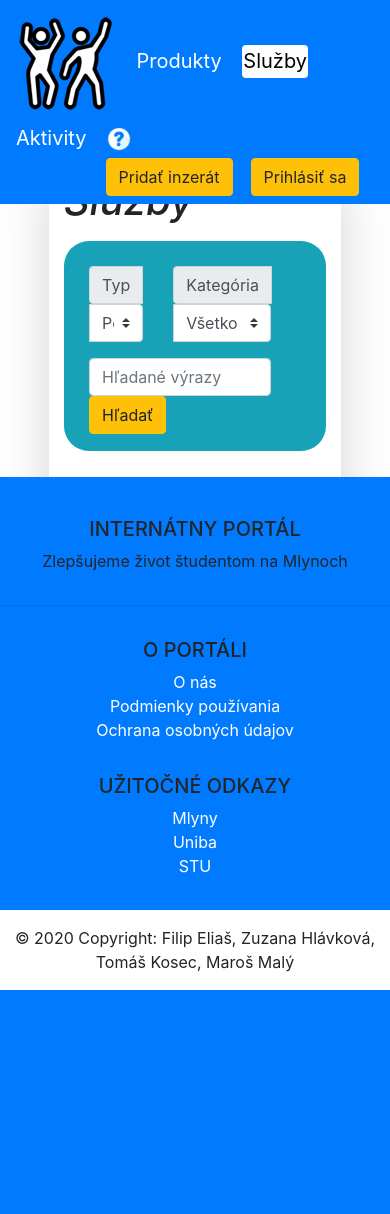
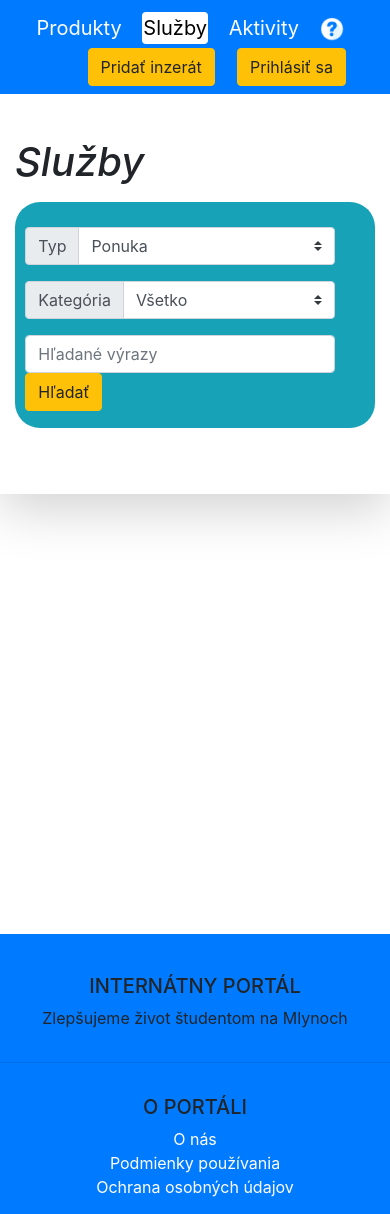
Before and after one commit to KosoScythe/internatnyportal, a PHP site: page /sluzby.html in a window 390 px wide. Shown: the top 1214 px of the page. Before the commit the page ends 990 px from the top, so only its background shows below. Run offline with PHP 8.4, Linux system fonts and the light colour scheme; some libraries are stand-ins or nearby versions.

Commit message:
Mobilna verzia
upravena mobilna verzia podla pripomienok

```diff
--- a/css.css
+++ b/css.css
@@ -17,6 +17,24 @@
   height:180px;
   box-sizing: content-box;
   font-weight: 500;
+}
+
+#kontajner{
+  width: 75%;
+}
+
+#typ_box{
+  float:left;
+  padding:1%;
+}
+#kategoria_box{
+float:left;
+padding:1%;
+}
+
+#vyrazy_box{
+float:left;
+padding:1%;
 }
 
 .polozky p {
--- a/index.php
+++ b/index.php
@@ -2,12 +2,13 @@
 
 <html lang="sk">
 	<head>
+		<meta name="viewport" content="width=device-width, initial-scale=1.0">
 		<meta charset="utf-8">
 		<title> Internátny portál </title>
 		<link rel="shortcut icon" type="png" href= "img/icon.png" >
 
+		<link rel="stylesheet" media="screen and (min-width: 900px)" href="css.css">
 		<link rel="stylesheet" media="screen and (max-width: 899px)" href="mobil.css">
-		<link rel="stylesheet" media="screen and (min-width: 900px)" href="css.css">
 
 		<link rel="stylesheet" media="screen" href="https://cdn.jsdelivr.net/npm/bootstrap@4.5.3/dist/css/bootstrap.min.css" integrity="sha384-TX8t27EcRE3e/ihU7zmQxVncDAy5uIKz4rEkgIXeMed4M0jlfIDPvg6uqKI2xXr2" crossorigin="anonymous">
 		<script src="https://code.jquery.com/jquery-3.5.1.slim.min.js" integrity="sha384-DfXdz2htPH0lsSSs5nCTpuj/zy4C+OGpamoFVy38MVBnE+IbbVYUew+OrCXaRkfj" crossorigin="anonymous"></script>
--- a/inzerat.html
+++ b/inzerat.html
@@ -1,6 +1,7 @@
 <!DOCTYPE html>
 <html lang="sk">
 	<head>
+		<meta name="viewport" content="width=device-width, initial-scale=1.0">
 		<meta charset="utf-8">
 		<title> Internátny portál </title>
 		<link rel="shortcut icon" type="png" href= "img/icon.png" >
@@ -20,7 +21,7 @@
 		<nav class="navbar fixed-top navbar-dark bg-primary">
 			<div class = "navbar-left">
 				<div class = "navbar-brand">
-					<a href = "https://internatnyportalxyz.xyz/"> <img src = "img/icon2.png" > </a>
+					<a href = "https://internatnyportalxyz.xyz/"> <img class = "icon_ip" src = "img/icon2.png" > </a>
 				</div>
 				<a id = "navBarButton" class="navbar-brand" href="produkty.html">Produkty</a>
 				<a id = "navBarButton" class="navbar-brand" href="sluzby.html">Služby</a>
@@ -34,7 +35,7 @@
 		</nav>
 
 		<section id="page-container">
-			<main class = "container w-75 border-right-1 border-left-1 text shadow-lg">
+			<main  id="kontajner" class = "container border-right-1 border-left-1 text shadow-lg">
 				<h4>Pridanie inzerátu</h4></br>
 				<form id="formular" action="javascript: addAd();">
 					<div class="form-group">
--- a/mobil.css
+++ b/mobil.css
@@ -41,8 +41,7 @@
 
   #page-container {
     position: absolute;
-    /*min-height: 100vh;*/
-    padding-top:10%;
+    min-height: 100vh;
   }
 
   #content-wrap {
@@ -87,14 +86,40 @@
   }
 
   .navbar-right{
-    width: 100%;
-    padding-left: 25%;
+    width:100%;
 }
 
-  .icon_ip{
-    position: relative;
+    #pridaj_inzerat{
+        margin-left:20%;
+    }
+
+    #kontajner{
+        width: 100%;
+        padding-top: 10%;
+        margin-top: -10%;
+    }
+
+  .navbar-brand{
+      display: none;
   }
 
+  .icon_ip{
+    display: none;
+  }
+
+  #typ_box{
+      width: 100%;
+      float:left;
+  }
+  #kategoria_box{
+    width: 100%;
+    float:left;
+}
+
+#vyrazy_box{
+    width: 100%;
+    float:left;
+}
 
 
   #pridaj_inzerat{
--- a/portal.html
+++ b/portal.html
@@ -2,6 +2,7 @@
 
 <html lang="sk">
 	<head>
+		<meta name="viewport" content="width=device-width, initial-scale=1.0">
 		<meta charset="utf-8">
 		<title> Internátny portál </title>
 		<link rel="shortcut icon" type="png" href= "img/icon.png" >
@@ -21,7 +22,7 @@
 		<nav class="navbar fixed-top navbar-dark bg-primary">
 			<div class = "navbar-left">
 				<div class = "navbar-brand">
-					<a href = "index.php"> <img src = "img/icon2.png" > </a>
+					<a href = "index.php"> <img class = "icon_ip" src = "img/icon2.png" > </a>
 				</div>
 				<a id = "navBarButton" class="navbar-brand" href="produkty.html">Produkty</a>
 				<a id = "navBarButton" class="navbar-brand" href="sluzby.html">Služby</a>
--- a/sluzby.html
+++ b/sluzby.html
@@ -2,6 +2,7 @@
 
 <html lang="sk">
 	<head>
+		<meta name="viewport" content="width=device-width, initial-scale=1.0">
 		<meta charset="utf-8">
 		<title> Internátny portál </title>
 		<link rel="shortcut icon" type="png" href= "img/icon.png" >
@@ -21,7 +22,7 @@
 		<nav class="navbar fixed-top navbar-dark bg-primary">
 			<div class = "navbar-left">
 				<div class = "navbar-brand">
-					<a href = "https://internatnyportalxyz.xyz/"> <img src = "img/icon2.png" > </a>
+					<a href = "https://internatnyportalxyz.xyz/"> <img class = "icon_ip" src = "img/icon2.png" > </a>
 				</div>
 				<a id = "navBarButton" class="navbar-brand" href="produkty.html">Produkty</a>
 				<a id = "activated" class="navbar-brand rounded" href="#">Služby</a>
@@ -35,11 +36,11 @@
 		</nav>
 
 		<section id="page-container">
-			<main class = "container w-75 border-right-1 border-left-1 text shadow-lg">
+			<main  id="kontajner" class = "container border-right-1 border-left-1 text shadow-lg">
 				<h1 style="padding-top: 2vw; padding-bottom: 2vw;" class="align-self-center"><i>Služby</i></h1>
 				<form class="form-inline md-form mr-auto mb-4 bg-info" action="javascript:;" onsubmit="findInDatabase()">
 					<div class="row w-100">
-						<div class="col">
+						<div id="typ_box">
 							<div class="input-group mb-3">
 								<div class="input-group-prepend">
 									<label class="input-group-text" for="typ">Typ</label>
@@ -50,7 +51,7 @@
 								</select>
 							</div>
 						</div>
-						<div class="col">
+						<div id="kategoria_box">
 							<div class="input-group mb-3">
 								<div class="input-group-prepend">
 									<label class="input-group-text" for="kategoria">Kategória</label>
@@ -68,7 +69,7 @@
 								</select>
 							</div>
 						</div>
-						<div class="col">
+						<div id="vyrazy_box">
 							<input id = "hashtag" class="form-control mr-sm-3" type="text" placeholder="Hľadané výrazy" aria-label="Hľadané výrazy">
 							<button class="btn btn-warning btn-rounded" type="submit" >Hľadať</button><br>
 						</div>
```
Also changed, not shown: aktivity.html (+4 -3 lines), produkty.html (+6 -5 lines).
